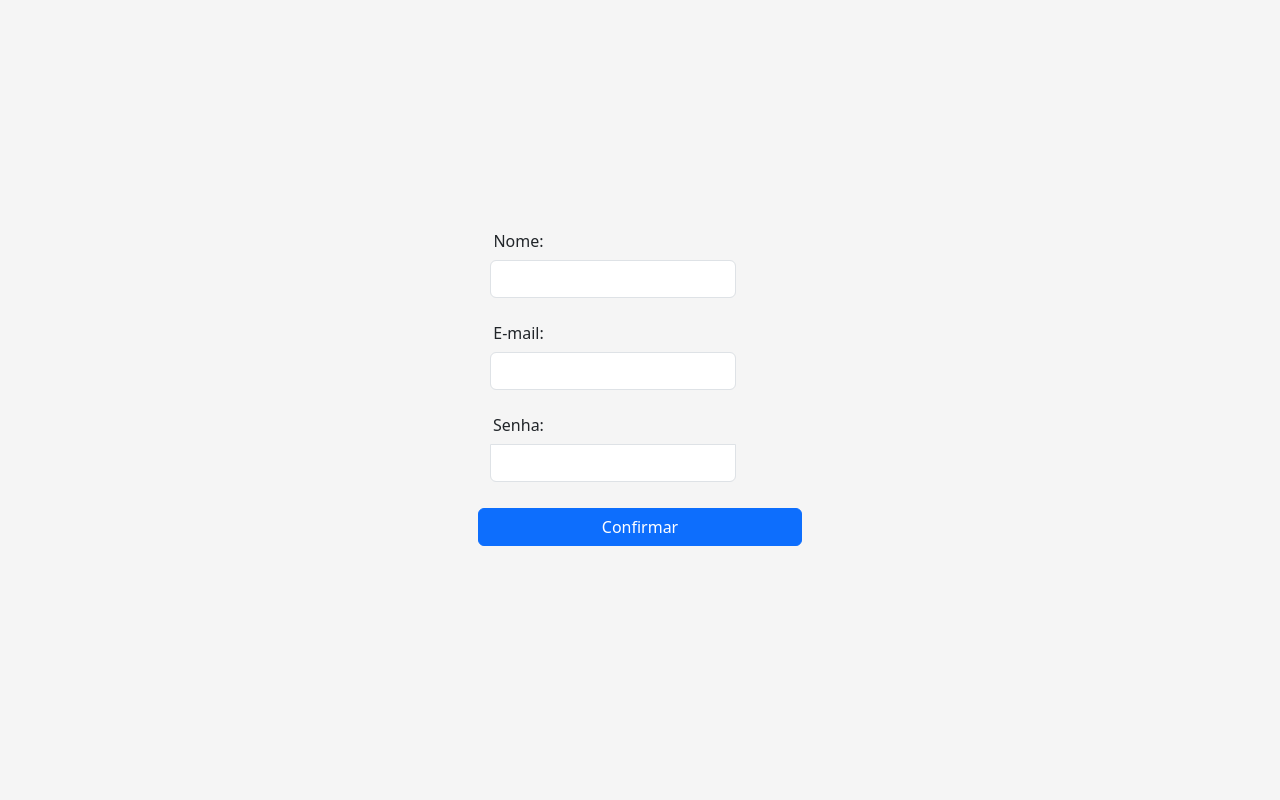
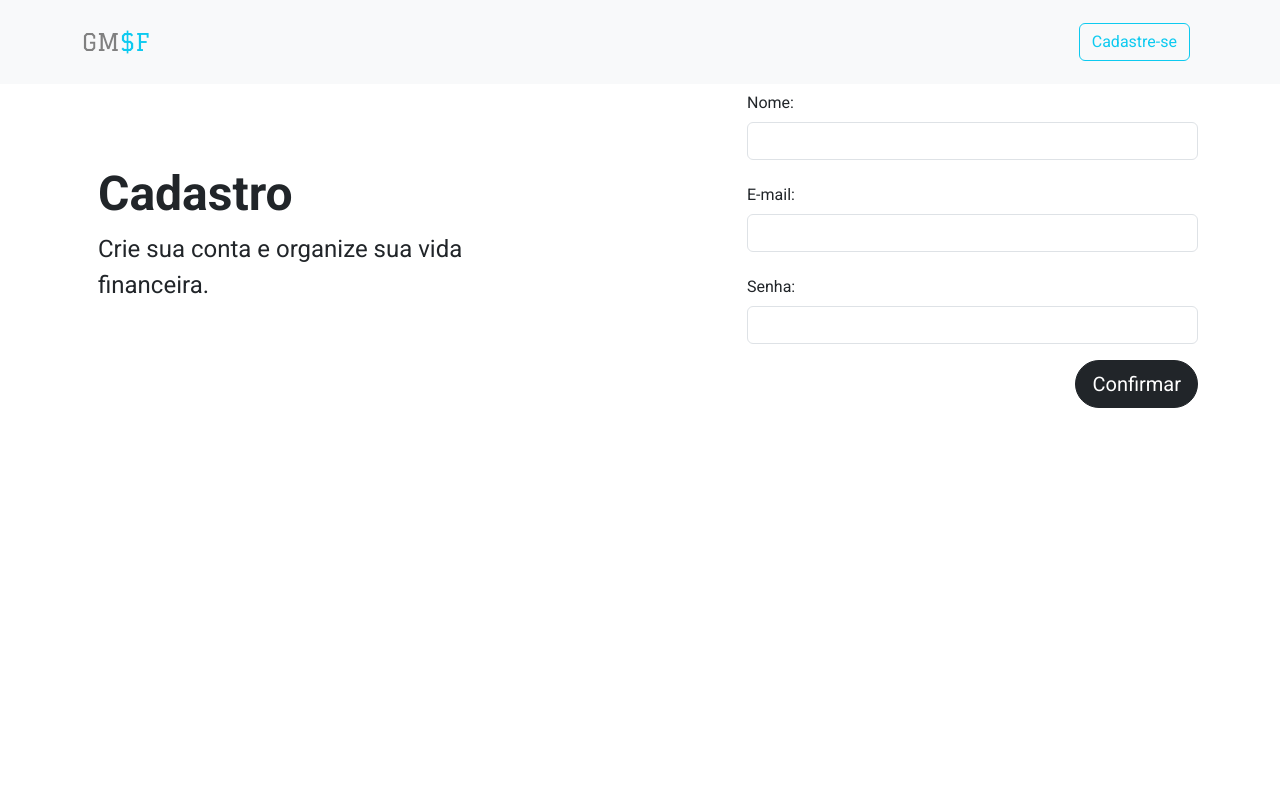
Before and after one commit to elinaldosoft/gastemenos, a Django app: page /sign-up in a window 1280 px wide. Run offline with Django 4.2, Linux system fonts and the light colour scheme; some libraries are stand-ins or nearby versions.

Commit message:
Desenvolvimento da tela de cadastro e navbar

```diff
--- a/templates/accounts/sign-up.html
+++ b/templates/accounts/sign-up.html
@@ -2,13 +2,23 @@
 {% load static %}
 
 {% block content %}
-<main class="form-signin w-100 m-auto">
+<div class="container-sm">
+    <div class="row align-items-center">
+        <div class="col-sm-7">
+            <div class="p-1 mb-4 rounded-3">
+                <div class="container-fluid py-5">
+                  <h1 class="display-5 fw-bold">Cadastro</h1>
+                  <p class="col-md-8 fs-4">Crie sua conta e organize sua vida financeira.</p>
+                </div>
+            </div>
+        </div>
+        <div class="col-sm-5">
             <form action="/sign-up" method="post">
                 {% csrf_token %}
                 <div class="mb-3 row">
                     {{ form.name.errors }}
                     <label for="{{ form.name.id_for_label }}" class="col-sm-3 col-form-label">Nome:</label>
-            <div class="col-sm-10">
+                    <div class="col-sm-12">
                         {{ form.name }}
                     </div>
                 </div>
@@ -16,7 +26,7 @@
                 <div class="mb-3 row">
                     {{ form.email.errors }}
                     <label for="{{ form.email.id_for_label }}" class="col-sm-3 col-form-label">E-mail:</label>
-            <div class="col-sm-10">
+                    <div class="col-sm-12">
                         {{ form.email }}
                     </div>
                 </div>
@@ -24,15 +34,18 @@
                 <div class="mb-3 row">
                     {{ form.password.errors }}
                     <label for="{{ form.password.id_for_label }}" class="col-sm-3 col-form-label">Senha:</label>
-            <div class="col-sm-10">
+                    <div class="col-sm-12">
                         {{ form.password }}
                     </div>
                 </div>
 
                 <div class="mb-3 row">
-            <button type="submit" class="btn btn-primary mb-3">Confirmar</button>
+                    <div class="d-grid gap-2 d-md-flex justify-content-md-end">
+                        <button style="border-radius: 50px;" type="submit" class="btn btn-dark btn-lg">Confirmar</button>
                     </div>
-
+                </div>
             </form>
-</main>
+        </div>
+    </div>
+</div>
 {% endblock %}
--- a/templates/base.html
+++ b/templates/base.html
@@ -13,99 +13,100 @@
     <meta name="theme-color" content="#712cf9">
 
     <style>
-      .bd-placeholder-img {
-        font-size: 1.125rem;
-        text-anchor: middle;
-        -webkit-user-select: none;
-        -moz-user-select: none;
-        user-select: none;
+
+      @import url('https://fonts.googleapis.com/css2?family=Graduate&family=Roboto:wght@100;300;400;500;700;900&display=swap');
+
+      * {
+          margin: 0;
+          padding: 0;
+          box-sizing: border-box;
+          font-family: 'Roboto', sans-serif;
+          scroll-behavior: smooth;
       }
 
-      @media (min-width: 768px) {
-        .bd-placeholder-img-lg {
-          font-size: 3.5rem;
-        }
+      .navbar {
+          padding: 15px 30px;
+          justify-content: space-between;
       }
 
-      .b-example-divider {
-        width: 100%;
-        height: 3rem;
-        background-color: rgba(0, 0, 0, .1);
-        border: solid rgba(0, 0, 0, .15);
-        border-width: 1px 0;
-        box-shadow: inset 0 .5em 1.5em rgba(0, 0, 0, .1), inset 0 .125em .5em rgba(0, 0, 0, .15);
+      a {
+          text-decoration: none;
+          color:black;
+
       }
 
-      .b-example-vr {
-        flex-shrink: 0;
-        width: 1.5rem;
-        height: 100vh;
+      .logo {
+          font-size: 24px;
+          font-family: 'Graduate', cursive;
+          color: gray;
       }
 
-      .bi {
-        vertical-align: -.125em;
-        fill: currentColor;
+      .logo span {
+          color:#0dcaf0;
+          font-family: 'Graduate', cursive;
       }
 
-      .nav-scroller {
-        position: relative;
-        z-index: 2;
-        height: 2.75rem;
-        overflow-y: hidden;
+      .menu {
+          align-items: end;
+          flex-grow: 0;
       }
 
-      .nav-scroller .nav {
-        display: flex;
-        flex-wrap: nowrap;
-        padding-bottom: 1rem;
-        margin-top: -1px;
-        overflow-x: auto;
-        text-align: center;
-        white-space: nowrap;
-        -webkit-overflow-scrolling: touch;
+      .container {
+          min-height: 50vh;
+          align-items: center;
+          display: flex;
       }
 
-      .btn-bd-primary {
-        --bd-violet-bg: #712cf9;
-        --bd-violet-rgb: 112.520718, 44.062154, 249.437846;
+      .bnn {
+          text-align: center;
+          margin: 100px 0 0 0;
+          font-size: 2.5em;
+      }
 
-        --bs-btn-font-weight: 600;
-        --bs-btn-color: var(--bs-white);
-        --bs-btn-bg: var(--bd-violet-bg);
-        --bs-btn-border-color: var(--bd-violet-bg);
-        --bs-btn-hover-color: var(--bs-white);
-        --bs-btn-hover-bg: #6528e0;
-        --bs-btn-hover-border-color: #6528e0;
-        --bs-btn-focus-shadow-rgb: var(--bd-violet-rgb);
-        --bs-btn-active-color: var(--bs-btn-hover-color);
-        --bs-btn-active-bg: #5a23c8;
-        --bs-btn-active-border-color: #5a23c8;
+      .signin h1 {
+          text-align: center;
       }
-      .bd-mode-toggle {
-        z-index: 1500;
+
+      .signin {
+          align-items: center;
+          margin: 0 auto;
+          width: 350px;
       }
+
+      .cad:hover {
+          color: #fff;
+      }
+
+      .bt-white {
+          color: #fff;
+      }
+
+      .button {
+          width: 100%;
+          margin: 0 auto;
+      }
+
     </style>
 
-
     <!-- Custom styles for this template -->
-    <link href="{% static 'css/sign-in.css' %}" rel="stylesheet">
+    <!-- <link href="{% static 'css/sign-in.css' %}" rel="stylesheet"> -->
   </head>
-  <body class="text-center">
-    <svg xmlns="http://www.w3.org/2000/svg" style="display: none;">
-      <symbol id="check2" viewBox="0 0 16 16">
-        <path d="M13.854 3.646a.5.5 0 0 1 0 .708l-7 7a.5.5 0 0 1-.708 0l-3.5-3.5a.5.5 0 1 1 .708-.708L6.5 10.293l6.646-6.647a.5.5 0 0 1 .708 0z"/>
-      </symbol>
-      <symbol id="circle-half" viewBox="0 0 16 16">
-        <path d="M8 15A7 7 0 1 0 8 1v14zm0 1A8 8 0 1 1 8 0a8 8 0 0 1 0 16z"/>
-      </symbol>
-      <symbol id="moon-stars-fill" viewBox="0 0 16 16">
-        <path d="M6 .278a.768.768 0 0 1 .08.858 7.208 7.208 0 0 0-.878 3.46c0 4.021 3.278 7.277 7.318 7.277.527 0 1.04-.055 1.533-.16a.787.787 0 0 1 .81.316.733.733 0 0 1-.031.893A8.349 8.349 0 0 1 8.344 16C3.734 16 0 12.286 0 7.71 0 4.266 2.114 1.312 5.124.06A.752.752 0 0 1 6 .278z"/>
-        <path d="M10.794 3.148a.217.217 0 0 1 .412 0l.387 1.162c.173.518.579.924 1.097 1.097l1.162.387a.217.217 0 0 1 0 .412l-1.162.387a1.734 1.734 0 0 0-1.097 1.097l-.387 1.162a.217.217 0 0 1-.412 0l-.387-1.162A1.734 1.734 0 0 0 9.31 6.593l-1.162-.387a.217.217 0 0 1 0-.412l1.162-.387a1.734 1.734 0 0 0 1.097-1.097l.387-1.162zM13.863.099a.145.145 0 0 1 .274 0l.258.774c.115.346.386.617.732.732l.774.258a.145.145 0 0 1 0 .274l-.774.258a1.156 1.156 0 0 0-.732.732l-.258.774a.145.145 0 0 1-.274 0l-.258-.774a1.156 1.156 0 0 0-.732-.732l-.774-.258a.145.145 0 0 1 0-.274l.774-.258c.346-.115.617-.386.732-.732L13.863.1z"/>
-      </symbol>
-      <symbol id="sun-fill" viewBox="0 0 16 16">
-        <path d="M8 12a4 4 0 1 0 0-8 4 4 0 0 0 0 8zM8 0a.5.5 0 0 1 .5.5v2a.5.5 0 0 1-1 0v-2A.5.5 0 0 1 8 0zm0 13a.5.5 0 0 1 .5.5v2a.5.5 0 0 1-1 0v-2A.5.5 0 0 1 8 13zm8-5a.5.5 0 0 1-.5.5h-2a.5.5 0 0 1 0-1h2a.5.5 0 0 1 .5.5zM3 8a.5.5 0 0 1-.5.5h-2a.5.5 0 0 1 0-1h2A.5.5 0 0 1 3 8zm10.657-5.657a.5.5 0 0 1 0 .707l-1.414 1.415a.5.5 0 1 1-.707-.708l1.414-1.414a.5.5 0 0 1 .707 0zm-9.193 9.193a.5.5 0 0 1 0 .707L3.05 13.657a.5.5 0 0 1-.707-.707l1.414-1.414a.5.5 0 0 1 .707 0zm9.193 2.121a.5.5 0 0 1-.707 0l-1.414-1.414a.5.5 0 0 1 .707-.707l1.414 1.414a.5.5 0 0 1 0 .707zM4.464 4.465a.5.5 0 0 1-.707 0L2.343 3.05a.5.5 0 1 1 .707-.707l1.414 1.414a.5.5 0 0 1 0 .708z"/>
-      </symbol>
-    </svg>
+  <body>
+    <nav class="navbar navbar-expand-lg navbar-light bg-light">
+      <div class="container-sm">
+        <!-- Logo -->
+        <a class="navbar-brand logo" href="#">GM<span>$F</span></a>
+        <button class="navbar-toggler" type="button" data-toggle="collapse" data-target="#navbar" aria-controls="navbarTogglerDemo03" aria-expanded="false" aria-label="Alterna navegação">
+          <span class="navbar-toggler-icon"></span>
+        </button>
+        <div class="collapse navbar-collapse menu" id="navbar">
+            <div class="navbar-nav">
+              <!-- Menu Itens -->
+              <a class="nav-item nav-link" id="navbar" href="#"><button type="button" class="btn btn-outline-info cad">Cadastre-se</button></a>
+            </div>
+        </div>
+      </div>
+    </nav>
     {% block content %}{% endblock %}
   </body>
 </html>
```
Lines whose indentation alone changed are shown as unchanged.
